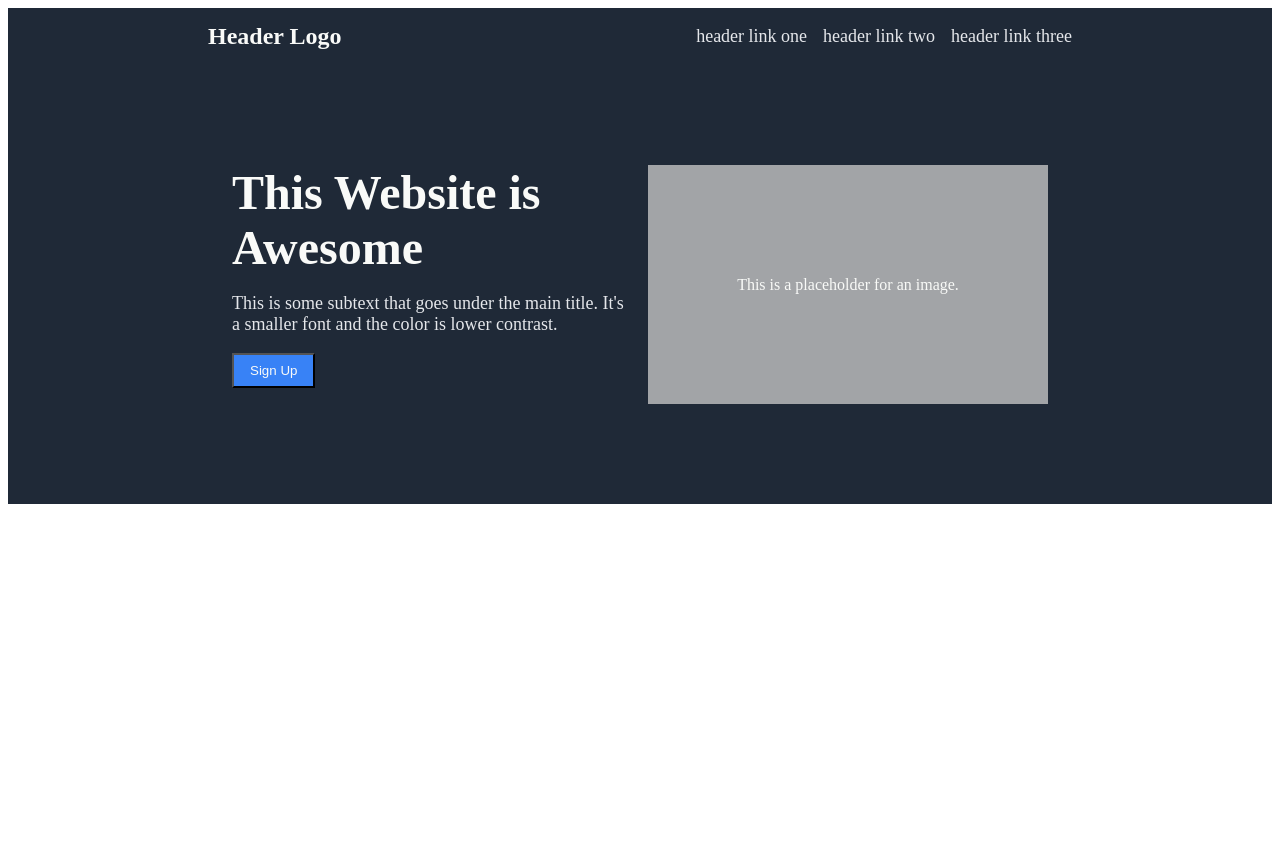
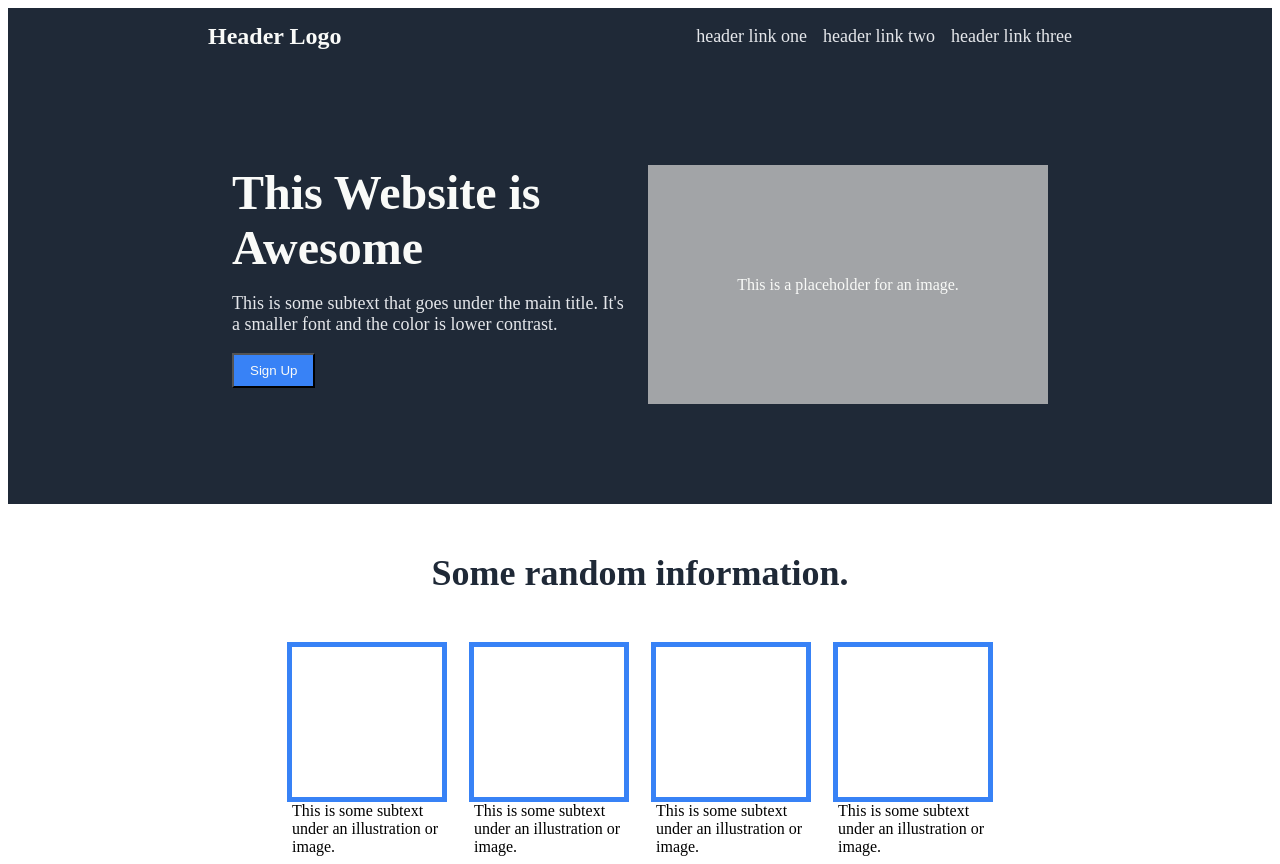
Before and after one commit to ChrisCablish/landing-page, a plain HTML site: page index.html in a window 1280 px wide. Before the commit the page ends 800 px from the top, so only its background shows below. Drawn offline with Linux system fonts and the light colour scheme.

Commit message:
Create and style information section

```diff
--- a/index.html
+++ b/index.html
@@ -34,7 +34,51 @@
 
     </div>
 
-    <div class="box-container"></div>
+    <div class="information">
+
+     <div class="info-header">Some random information.</div>
+
+        <div class="card-container">
+
+            <div class="cardinfo">
+
+                <div class="card"></div>
+
+                <div class="info">This is some subtext under an illustration or image.</div>
+
+            </div>
+
+            <div class="cardinfo">
+
+                <div class="card"></div>
+
+                <div class="info">This is some subtext under an illustration or image.</div>
+
+            </div>
+
+            <div class="cardinfo">
+
+                <div class="card"></div>
+
+                <div class="info">This is some subtext under an illustration or image.</div>
+
+            </div>
+
+            <div class="cardinfo">
+
+                <div class="card"></div>
+
+                <div class="info">This is some subtext under an illustration or image.</div>
+
+            </div>
+
+
+
+
+        </div>
+
+    </div>
+
 
     <divc class="quote-container"></div>
 
--- a/style.css
+++ b/style.css
@@ -69,6 +69,10 @@ p {
 
 .hero-image {
     color: #F9FaF8;
+    display: flex;
+    justify-content: center;
+    align-items: center;
+    background-color: #a2a4a7;
     /*border-style: dotted;
     border-width: 5px;
     border-color: yellow;*/
@@ -86,9 +90,36 @@ button {
     width: 400px;
 }
 
-.hero-image {
+.info-header {
+    font-size: 36px;
+    font-weight: bolder;
+    color: #1f2937;
     display: flex;
     justify-content: center;
+    padding: 48px;
+}
+
+.card {
+    width: 150px;
+    height: 150px;
+    border-style: solid;
+    border-width: 5px;
+    border-color: #3882f6;
+
+}
+
+.card-container {
+    display: flex;
     align-items: center;
-    background-color: #a2a4a7;
+    justify-content: center;
+    gap: 32px;
 }
+
+.cardinfo {
+    display: flex;
+    flex-direction: column;
+    justify-content: center;
+    align-items: center;
+    width: 150px;
+
+}
```
